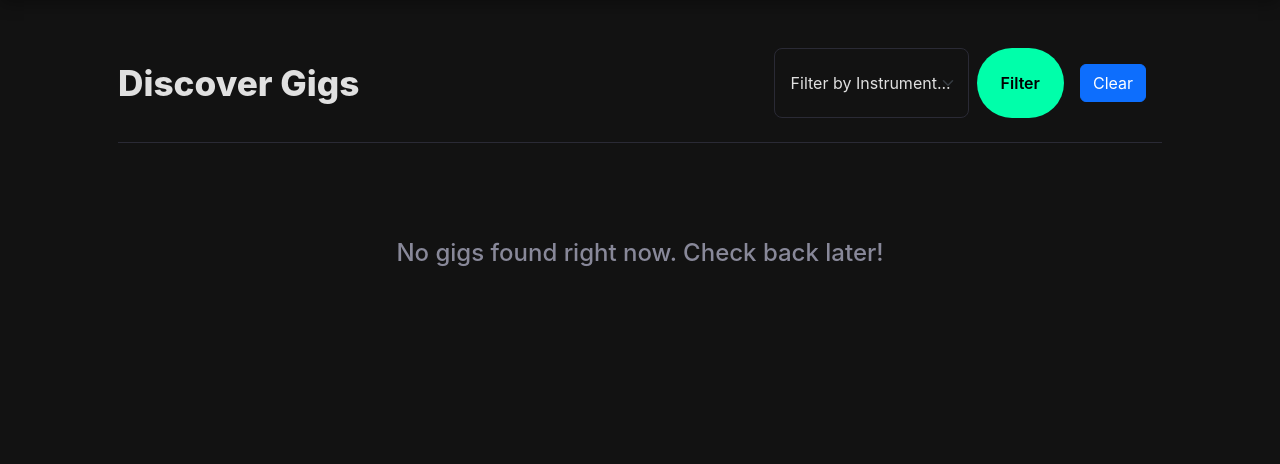
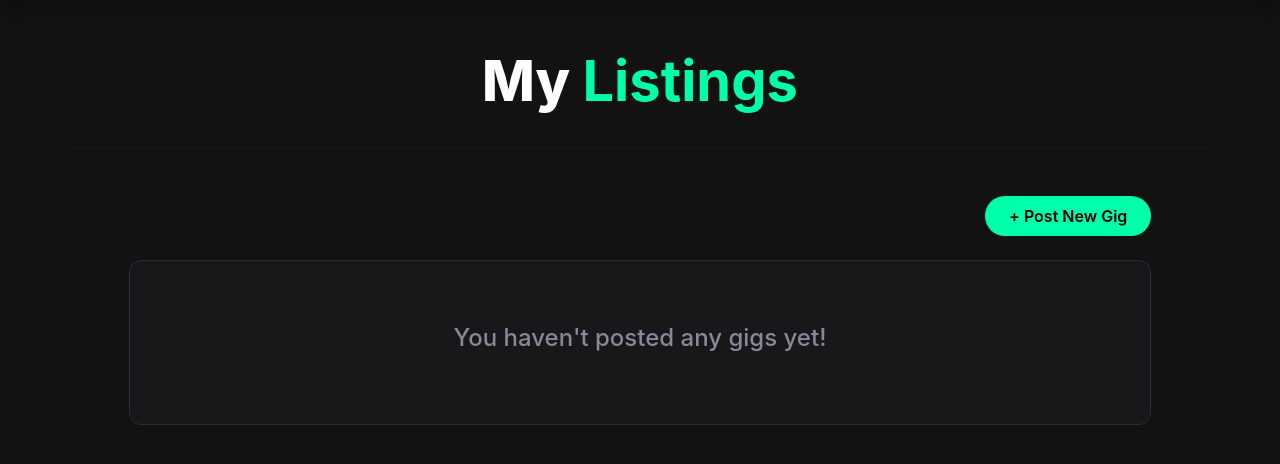
Before and after one commit to yehorm14/Find_My_Gig, a Django app: page /dashboard/my-listings/ in a window 1280 px wide. Shown: the part 96-560 px from the top of the page. Run offline with Django 4.2, Linux system fonts and the light colour scheme; the visitor is signed in with stand-in values (Sample User, id 1); data that the repository does not hold is empty.

Commit message:
MyListings fixed

```diff
--- a/templates/gigs/my_listings.html
+++ b/templates/gigs/my_listings.html
@@ -2,110 +2,64 @@
 {% load static %}
 
 {% block title_block %}
-Gigs
-{% endblock %}
-
-{% block header_block %}
+My Listings
 {% endblock %}
 
 {% block body_block %}
 <div id="status-message"></div>
 
-<div class="container mt-5 px-4 px-md-5">
+<div class="text-center m-4 mt-5">
 
 <div class="row align-items-center mb-4">
-        <div class="col-md-6">
-            <h2 class="mb-0" style="font-weight: 800; font-size: 2.2rem;">Discover Gigs</h2>
+  <h1 class="display-4" style="font-weight: 800; color: #fff;">My <span class="gig-accent-text">Listings</span></h1>
 </div>
-        <div class="col-md-6 d-flex justify-content-md-end mt-3 mt-md-0">
-            <select class="form-select w-auto me-2" id="filter-instrument" name="filter">
-                <option value="">Filter by Instrument...</option>
-                <option value="Guitar">Guitar</option>
-                <option value="Drums">Drums</option>
-                <option value="Vocals">Vocals</option>
-                <option value="Bass">Bass</option>
-                <option value="Other">Other</option>
-            </select>
-            <button type="button" id="filter-btn" class="btn apply-btn rounded-pill px-4">
-                Filter
+
+<hr class="mx-5 mb-5" style="border-color: #2a2a35;">
+
+<div class="row justify-content-center">
+  <div class="col-md-10 mx-5">
+
+    <div class="text-end mb-4">
+        <a href="{% url 'gigs:create_gig' %}" class="btn apply-btn rounded-pill px-4 py-2">
+            + Post New Gig
+        </a>
+    </div>
+
+    <div id="my-listings-list" class="listings-container">
+      {% for gig in listings %}
+        <div class="listing-card m-2 mb-4">
+            <div class="row align-items-center">
+                <div class="col-md-4">
+                    <h4 style="color: #fff; font-weight: 700;">{{ gig.title }}</h4>
+                    <p class="mb-1 text-muted-custom">🎸 Position: {{ gig.req_instruments }}</p>
+                    <p class="mb-0 text-muted-custom">⏳ Date: {{ gig.deadline }}</p>
+                </div>
+
+                <div class="col-md-5">
+                  <p class="description-text mb-1">{{ gig.description|truncatechars:100 }}</p>
+                  <p class="gig-accent-text mb-0">📍 {{ gig.location }}</p>
+                </div>
+
+                <div class="col-md-3 d-flex flex-column align-items-end justify-content-center">
+                    <button type="button"
+                            class="delete-listing-btn btn btn-outline-danger rounded-pill w-100 my-2"
+                            data-listing-id="{{ gig.id }}">
+                        Delete Listing
                     </button>
-            <div class="col-auto m-3">
-            <a href="/gigs/" class="btn btn-primary nice-button primary-color">Clear</a>
                 </div>
             </div>
         </div>
-
-    <hr class="mb-5" style="border-color: #2a2a35; opacity: 1;">
-
-    <div id="gigs-list" class="row">
-        {% for gig in gigs %}
-        <div class="col-md-6 col-lg-4 d-flex align-items-stretch mb-4">
-            <div class="listing-card w-100 d-flex flex-column">
-
-                <div class="d-flex justify-content-between align-items-center mb-3">
-                    <span class="badge badge-instrument rounded-pill px-3 py-2">
-                        🎸 {{ gig.req_instruments }}
-                    </span>
-                    {% if gig.is_urgent %}
-                        <span class="badge badge-urgent rounded-pill px-3 py-2">🔥 URGENT</span>
-                    {% endif %}
+      {% empty %}
+        <div class="text-center py-5">
+            <h4 class="text-muted-custom">You haven't posted any gigs yet!</h4>
         </div>
-
-                <h3 class="gig-title mb-1">{{ gig.title }}</h3>
-                <p class="text-muted-custom mb-2">
-                    <strong>Band:</strong> {{ gig.band.name }}
-                </p>
-                <p class="mb-3">
-                    📍 <span class="gig-accent-text">{{ gig.location }}</span>
-                </p>
-
-                <div class="mt-auto pt-3" style="border-top: 1px solid #2a2a35;">
-
-                    <a href="{% url 'gigs:gig_detail' gig.id %}" class="btn btn-outline-light w-100 rounded-pill mb-2">
-                        View Details
-                    </a>
-
-                    {% if user.is_authenticated and user.musician %}
-                    <div class="d-flex gap-2 mb-3">
-                        <button type="button"
-                                class="btn {% if gig.id in applied_gig_ids %}withdraw-btn btn-danger{% else %}apply-btn btn-primary{% endif %} nice-button w-50"
-                                data-gig-id="{{ gig.id }}">
-                          {% if gig.id in applied_gig_ids %}Withdraw{% else %}Apply{% endif %}
-                        </button>
-
-                        <button type="button"
-                                class="btn {% if gig.id in bookmarked_gig_ids %}bookmarked-btn btn-light{% else %}bookmark-btn btn-outline-light{% endif %} rounded-pill px-4 py-2 w-50"
-                                data-gig-id="{{ gig.id }}">
-                          {% if gig.id in bookmarked_gig_ids %}★ Bookmarked{% else %}☆ Bookmark{% endif %}
-                        </button>
-                    </div>
-                    {% endif %}
-
-                    <div class="d-flex gap-2 mb-3">
-                        <a href="{% url 'gigs:submit_review' gig.id %}"
-                           class="btn btn-outline-secondary rounded-pill w-100">
-                            Leave a Review
-                        </a>
-                    </div>
-
-                    <div class="text-center">
-                        <small class="text-muted-custom">
-                            ⏳ Deadline: {{ gig.deadline|date:"M d, Y" }}
-                        </small>
+      {% endfor %}
     </div>
   </div>
-
-            </div>
-        </div>
-        {% empty %}
-        <div class="col-12 text-center py-5">
-            <h4 class="text-muted-custom">No gigs found right now. Check back later!</h4>
-        </div>
-        {% endfor %}
 </div>
 </div>
 {% endblock %}
 
 {% block scripts_block %}
-    <script src="{% static 'find_my_gig/js/gigs.js' %}"></script>
+    <script src="{% static 'find_my_gig/js/dashboard.js' %}"></script>
 {% endblock %}
```
Also changed, not shown: templates/gigs/create_gig.html (+38 -27 lines). Lines whose indentation alone changed are shown as unchanged.
